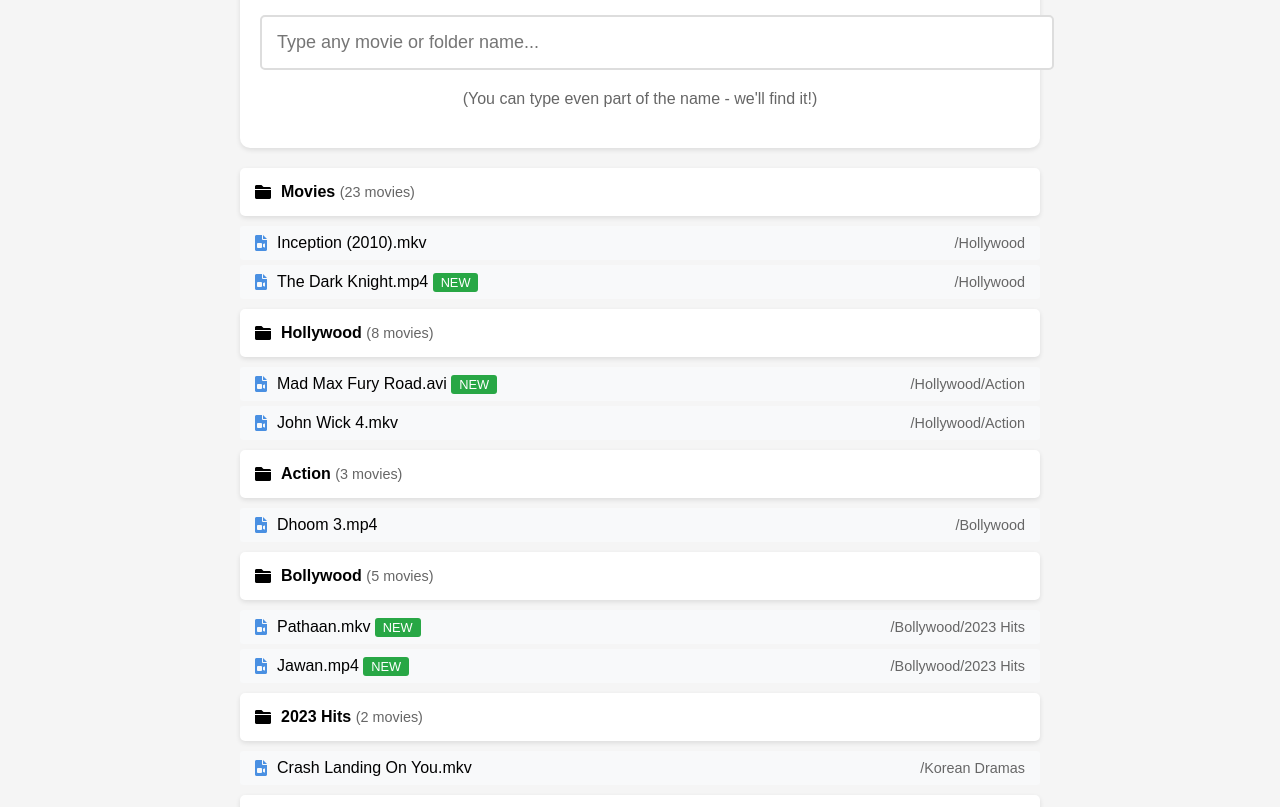
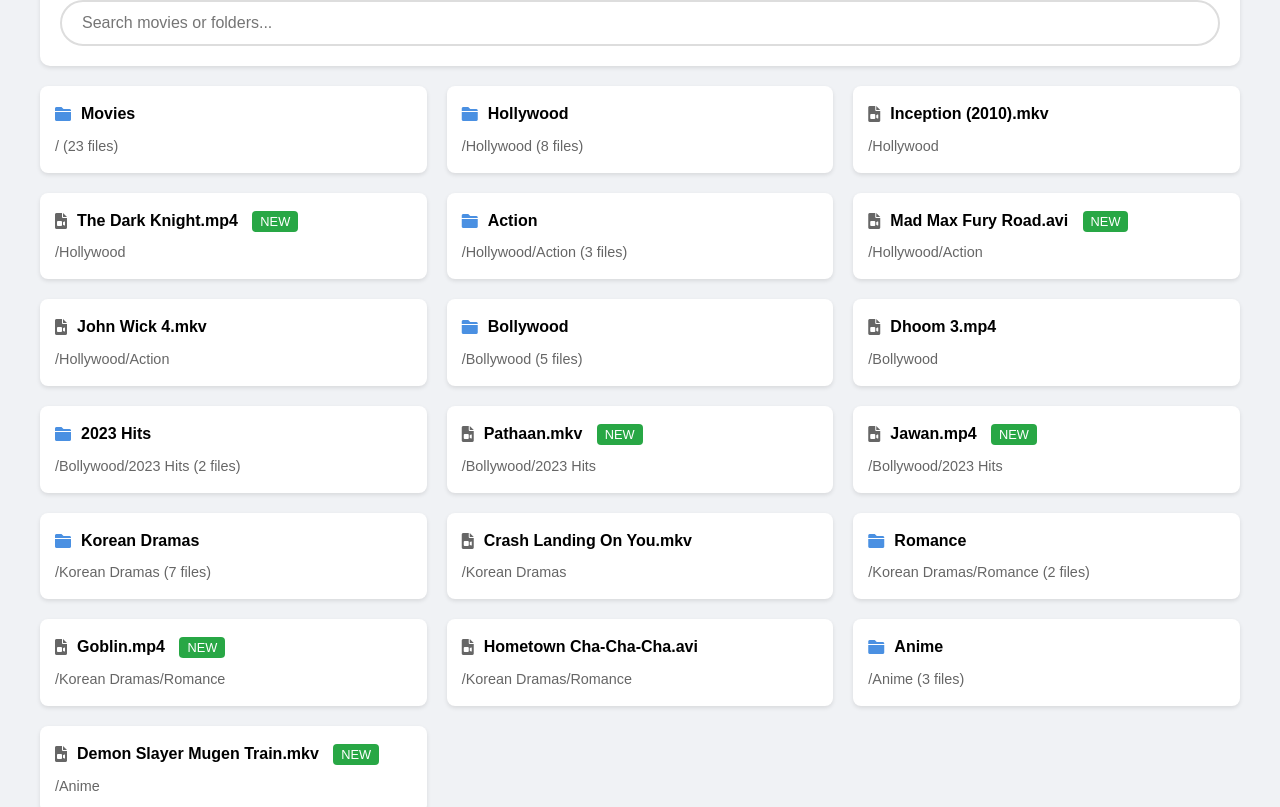
Before and after one commit to rehanradd/movie-catalog, a plain HTML site: page index.html in a window 1280 px wide. Shown: the part 106-913 px from the top of the page. Drawn offline with nearby package versions, Linux system fonts and the light colour scheme.

Commit message:
Update index.html

```diff
--- a/index.html
+++ b/index.html
@@ -1,182 +1,211 @@
 <!DOCTYPE html>
-<html>
+<html lang="en">
 <head>
-    <title>Simple Movie Finder</title>
+    <meta charset="UTF-8">
+    <meta name="viewport" content="width=device-width, initial-scale=1.0">
+    <title>Movie Catalog</title>
     <link href="https://cdnjs.cloudflare.com/ajax/libs/font-awesome/6.0.0/css/all.min.css" rel="stylesheet">
     <style>
-        /* Simplified UI Styles */
+        /* Improved Responsive Design */
+        * {
+            box-sizing: border-box;
+            margin: 0;
+            padding: 0;
+        }
+
         body {
             font-family: Arial, sans-serif;
-            max-width: 800px;
+            line-height: 1.6;
+            padding: 20px;
+            background: #f0f2f5;
+        }
+
+        .container {
+            max-width: 1200px;
             margin: 0 auto;
-            padding: 20px;
-            background: #f5f5f5;
         }
 
         .search-box {
-            background: white;
+            background: #fff;
             padding: 20px;
             border-radius: 10px;
-            box-shadow: 0 2px 5px rgba(0,0,0,0.1);
+            box-shadow: 0 2px 4px rgba(0,0,0,0.1);
             margin-bottom: 20px;
         }
 
         #search {
             width: 100%;
-            padding: 15px;
-            font-size: 18px;
+            padding: 12px 20px;
+            font-size: 16px;
             border: 2px solid #ddd;
-            border-radius: 5px;
+            border-radius: 25px;
+            outline: none;
         }
 
-        .folder {
-            background: white;
-            margin: 10px 0;
-            border-radius: 5px;
-            padding: 15px;
-            box-shadow: 0 2px 5px rgba(0,0,0,0.1);
-        }
-
-        .folder-header {
-            cursor: pointer;
-            display: flex;
-            align-items: center;
-            gap: 10px;
+        #results {
+            display: grid;
+            grid-template-columns: repeat(auto-fill, minmax(300px, 1fr));
+            gap: 20px;
         }
 
         .file-item {
-            padding: 8px 15px;
-            margin: 5px 0;
-            background: #f8f9fa;
-            border-radius: 3px;
-            display: flex;
-            gap: 10px;
-            align-items: center;
+            background: #fff;
+            padding: 15px;
+            border-radius: 8px;
+            box-shadow: 0 2px 4px rgba(0,0,0,0.1);
         }
 
         .new-badge {
             background: #28a745;
             color: white;
-            padding: 2px 8px;
-            border-radius: 3px;
+            padding: 3px 8px;
+            border-radius: 4px;
             font-size: 0.8em;
+            margin-left: 10px;
         }
 
-        .help-text {
-            color: #666;
-            margin: 20px 0;
+        .error-message {
+            color: #dc3545;
             text-align: center;
+            padding: 20px;
+        }
+
+        @media (max-width: 768px) {
+            body {
+                padding: 10px;
+            }
+
+            #results {
+                grid-template-columns: 1fr;
+            }
         }
     </style>
 </head>
 <body>
-    <div class="search-box">
-        <h1>🎥 Movie Finder</h1>
-        <input type="text" id="search" placeholder="Type any movie or folder name...">
-        <div class="help-text">(You can type even part of the name - we'll find it!)</div>
+    <div class="container">
+        <div class="search-box">
+            <h1 style="margin-bottom: 15px; color: #1a1a1a;">🎬 Movie Catalog</h1>
+            <input type="text" id="search" placeholder="Search movies or folders...">
+        </div>
+        <div id="results"></div>
     </div>
 
-    <div id="results"></div>
-
-    <!-- Include Fuse.js for fuzzy search -->
+    <!-- Include Fuse.js -->
     <script src="https://cdn.jsdelivr.net/npm/fuse.js@6.6.2"></script>
     <script>
+        // Initialize Fuse.js
         let fuse;
         let allItems = [];
 
-        // Load movie data
-        fetch('movies.json')
-            .then(res => res.json())
-            .then(data => {
-                // 1. Prepare search data
-                const flattenData = (folder) => {
-                    let items = [];
-                    if(folder.files) {
-                        items.push(...folder.files.map(file => ({
-                            type: 'file',
-                            name: `${file.name}${file.extension}`,
-                            path: folder.path,
-                            is_new: file.is_new
-                        })));
-                    }
-                    if(folder.subfolders) {
-                        items.push({
-                            type: 'folder',
-                            name: folder.name,
-                            path: folder.path,
-                            file_count: folder.file_count
-                        });
-                        Object.values(folder.subfolders).forEach(sub => {
-                            items.push(...flattenData(sub));
-                        });
-                    }
-                    return items;
-                };
+        // Load data function
+        async function loadData() {
+            try {
+                const response = await fetch('movies.json');
+                if (!response.ok) throw new Error('Failed to load data');
 
+                const data = await response.json();
                 allItems = flattenData(data.root);
 
-                // 2. Setup fuzzy search
+                // Initialize fuzzy search
                 fuse = new Fuse(allItems, {
                     keys: ['name', 'path'],
                     threshold: 0.3,
-                    includeScore: true
+                    includeScore: true,
+                    ignoreLocation: true
                 });
 
-                // 3. Initial display
+                // Initial display
                 displayResults(allItems);
+            } catch (error) {
+                console.error('Error:', error);
+                showError('Failed to load movie data. Please try again later.');
+            }
+        }
+
+        // Flatten nested structure
+        function flattenData(folder) {
+            let items = [];
+
+            // Add folder info
+            items.push({
+                type: 'folder',
+                name: folder.name,
+                path: folder.path,
+                file_count: folder.file_count
             });
 
-        // Search handler
+            // Add files
+            if (folder.files && folder.files.length > 0) {
+                items.push(...folder.files.map(file => ({
+                    type: 'file',
+                    name: `${file.name}${file.extension}`,
+                    path: folder.path,
+                    is_new: file.is_new
+                })));
+            }
+
+            // Process subfolders
+            if (folder.subfolders) {
+                Object.values(folder.subfolders).forEach(subfolder => {
+                    items.push(...flattenData(subfolder));
+                });
+            }
+
+            return items;
+        }
+
+        // Display results
+        function displayResults(items) {
+            const container = document.getElementById('results');
+
+            if (items.length === 0) {
+                container.innerHTML = '<div class="error-message">No matching items found</div>';
+                return;
+            }
+
+            container.innerHTML = items.map(item => `
+                <div class="file-item">
+                    <div style="display: flex; align-items: center; margin-bottom: 8px;">
+                        <i class="fas ${item.type === 'folder' ? 'fa-folder' : 'fa-file-video'}"
+                           style="color: ${item.type === 'folder' ? '#4a90e2' : '#666'}; margin-right: 10px;">
+                        </i>
+                        <div>
+                            <strong>${item.name}</strong>
+                            ${item.is_new ? '<span class="new-badge">NEW</span>' : ''}
+                        </div>
+                    </div>
+                    <div style="color: #666; font-size: 0.9em;">
+                        ${item.path || 'Main Folder'}
+                        ${item.type === 'folder' ? ` (${item.file_count} files)` : ''}
+                    </div>
+                </div>
+            `).join('');
+        }
+
+        // Error handling
+        function showError(message) {
+            const container = document.getElementById('results');
+            container.innerHTML = `<div class="error-message">${message}</div>`;
+        }
+
+        // Search functionality
         document.getElementById('search').addEventListener('input', (e) => {
-            if(e.target.value === '') {
+            const query = e.target.value.trim();
+
+            if (!query) {
                 displayResults(allItems);
                 return;
             }
 
-            const results = fuse.search(e.target.value)
-                                .sort((a,b) => a.score - b.score)
-                                .map(r => r.item);
+            const results = fuse.search(query)
+                             .sort((a, b) => a.score - b.score)
+                             .map(result => result.item);
+
             displayResults(results);
         });
 
-        // Display results
-        function displayResults(items) {
-            const container = document.getElementById('results');
-            let html = '';
-
-            items.forEach(item => {
-                if(item.type === 'folder') {
-                    html += `
-                        <div class="folder">
-                            <div class="folder-header">
-                                <i class="fas fa-folder"></i>
-                                <div>
-                                    <strong>${item.name}</strong>
-                                    <span style="color:#666; font-size:0.9em">
-                                        (${item.file_count} movies)
-                                    </span>
-                                </div>
-                            </div>
-                        </div>
-                    `;
-                } else {
-                    html += `
-                        <div class="file-item">
-                            <i class="fas fa-file-video" style="color:#4a90e2"></i>
-                            <div>
-                                ${item.name}
-                                ${item.is_new ? '<span class="new-badge">NEW</span>' : ''}
-                            </div>
-                            <div style="margin-left:auto; color:#666; font-size:0.9em">
-                                ${item.path}
-                            </div>
-                        </div>
-                    `;
-                }
-            });
-
-            container.innerHTML = html || `<div class="help-text">No results found</div>`;
-        }
+        // Initial load
+        loadData();
     </script>
 </body>
 </html>
```
